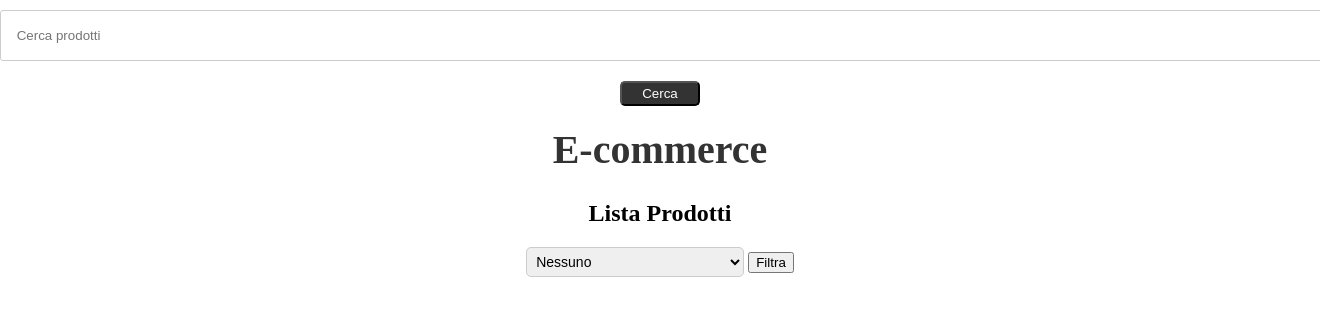
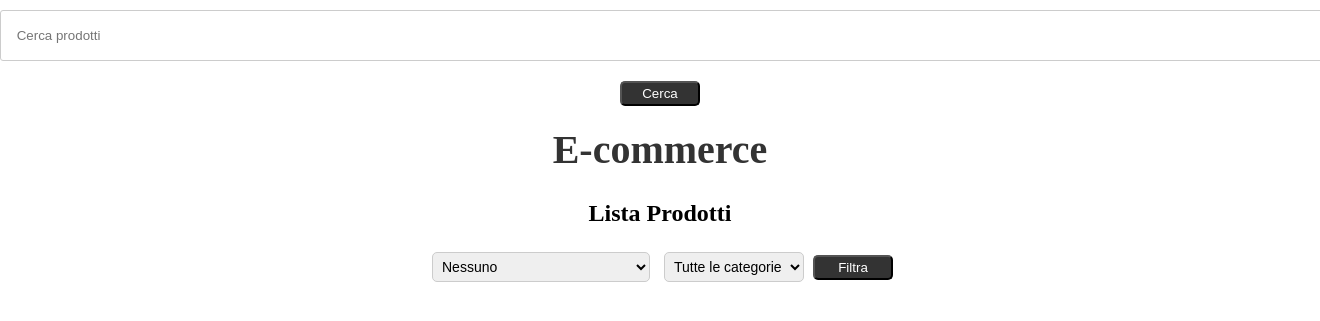
Before and after one commit to McPalmas/ISW-PROJECT, a Django app: page /home_page/ in a window 1320 px wide; the page is wider, and only the part inside the window is pictured. Shown: the part 70-391 px from the top of that part. Run offline with Django 4.2, Linux system fonts and the light colour scheme.

Commit message:
Aggiunta ricerca tramite categorie
Aggiunto il campo categoria per ogni prodotto e aggiunta la query nella view per la lista dei prodotti

```diff
--- a/ISW/ISW_project/polls/models.py
+++ b/ISW/ISW_project/polls/models.py
@@ -4,9 +4,10 @@ import uuid
 
 
 class Prodotto(models.Model):
-    nome = models.TextField(default='Nome di default')
-    descrizione = models.TextField(default='Descrizione di default')
+    nome = models.TextField(max_length=250)
+    descrizione = models.TextField(max_length=400)
     prezzo = models.DecimalField(max_digits=10, decimal_places=2)
+    categoria = models.TextField(max_length=250)
 
     def __str__(self):
         return str(self.nome)
--- a/ISW/ISW_project/polls/static/css/home.css
+++ b/ISW/ISW_project/polls/static/css/home.css
@@ -64,18 +64,26 @@ border-radius: 5px;
     margin-top: 20px;
 }
 
-.filtro{
+
+
+select{
     padding: 5px;
+    margin: 5px;
     border: 1px solid #ccc;
     border-radius: 5px;
     font-size: 14px;
     cursor: pointer;
 }
 
+.sezioneFiltri{
+    margin-bottom: 20px;
+}
+
 .listaProdotti {
     display: flex;
     flex-wrap: wrap;
-    padding: 5px;
+    padding: 20px;
+    margin-top: 20px;
     list-style: none;
 }
 
--- a/ISW/ISW_project/polls/templates/polls/Prodotti.html
+++ b/ISW/ISW_project/polls/templates/polls/Prodotti.html
@@ -34,16 +34,24 @@
     <h2 align="center"> Lista Prodotti </h2>
     </div>
 
-    <div>
+    <div class="sezioneFiltri">
     <form  method="get">
-        <select class="filtro" name="order_by" class="styled-select">
+        <select name="order_by" class="styled-select">
                 <option value="nessuno">Nessuno</option>
                 <option value="prezzo" >Prezzo: In ordine crescente</option>
                 <option value="-prezzo" >Prezzo: In ordine decrescente</option>
                 <option value="nome" >A-Z</option>
                 <option value="-nome" >Z-A</option>
         </select>
-        <button type="submit"> Filtra </button>
+
+        <select name="filtro_categoria">
+            <option> Tutte le categorie </option>
+            {% for categoria in categorie %}
+            <option> {{categoria}} </option>
+            {% endfor %}
+
+        </select>
+        <button class="buttonRicerca" type="submit"> Filtra </button>
 
     </form>
     </div>
--- a/ISW/ISW_project/polls/views.py
+++ b/ISW/ISW_project/polls/views.py
@@ -12,20 +12,29 @@ from django.contrib.auth.decorators import login_required
 
 @login_required(login_url='login/')
 def lista_prodotti(request):
+    # recupero le categorie definite
+    categorie = Prodotto.objects.values_list('categoria', flat=True).distinct()
+
+    prodotti = Prodotto.objects.all()
+
     #recupero filtro e query di ordinamento
-    #print("La vista lista_prodotti è stata chiamata")
     order_by = request.GET.get('order_by')
+    filtro_categoria = request.GET.get('filtro_categoria')
+
     if order_by in ['prezzo','-prezzo','nome','-nome']:
-        prodotti = Prodotto.objects.order_by(order_by)
-    else:
-        prodotti = Prodotto.objects.all()
+        prodotti = prodotti.order_by(order_by)
+
+
+    if filtro_categoria and filtro_categoria != 'All':
+        prodotti = prodotti.filter(categoria= filtro_categoria)
+
 
     #recupero valore del form per la ricerca
     search_term = request.GET.get('search')
     if search_term:
         prodotti = prodotti.filter(nome__icontains=search_term)
 
-    return render(request, 'polls/Prodotti.html', {'prodotti': prodotti})
+    return render(request, 'polls/Prodotti.html', {'prodotti': prodotti,'categorie': categorie})
 
 
 class UserLoginView(LoginView):
```
Also changed, not shown: ISW/ISW_project/db.sqlite3, ISW/ISW_project/polls/migrations/0005_prodotto_categoria_alter_carrello_user_and_more.py (added).
